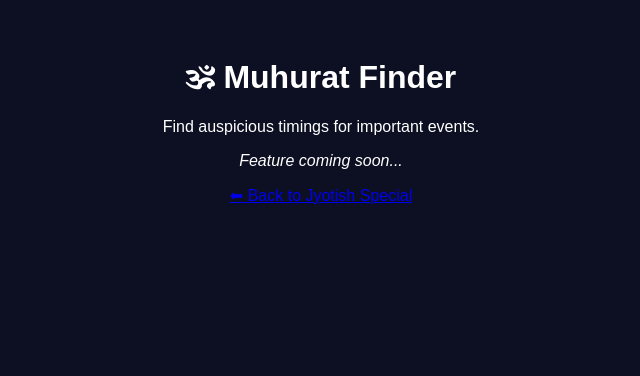
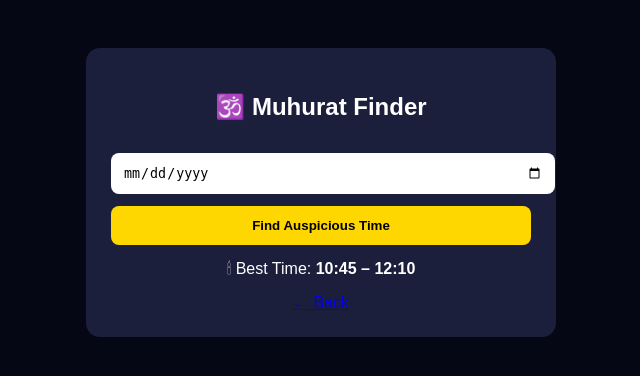
Before and after one commit to Udita1995/astro-ai-bot, a Flask app: page /muhurat in a window 1280 px wide. Shown: the top 376 px of the page, without its empty margins (319-959 px from the left). Run offline with Flask 3, Linux system fonts and the light colour scheme.

Commit message:
Update muhurat.html

```diff
--- a/templates/muhurat.html
+++ b/templates/muhurat.html
@@ -1,17 +1,22 @@
 <!DOCTYPE html>
 <html>
 <head>
-    <title>Muhurat Finder | AstroRashi</title>
-    <meta name="viewport" content="width=device-width, initial-scale=1">
+<title>Muhurat Finder | AstroRashi</title>
+<meta name="viewport" content="width=device-width, initial-scale=1">
+<style>
+body{background:#050714;color:white;font-family:Arial;text-align:center;padding:40px}
+.box{max-width:420px;margin:auto;background:#1b1f3b;padding:25px;border-radius:14px}
+input,button{width:100%;padding:12px;margin-top:12px;border-radius:8px;border:none}
+button{background:gold;font-weight:bold}
+</style>
 </head>
-<body style="background:#0c1022;color:white;font-family:Arial;text-align:center;padding:30px;">
-
-<h1>🕉 Muhurat Finder</h1>
-<p>Find auspicious timings for important events.</p>
-
-<p><i>Feature coming soon...</i></p>
-
-<a href="/jyotish-special">⬅ Back to Jyotish Special</a>
-
+<body>
+<div class="box">
+<h2>🕉️ Muhurat Finder</h2>
+<input type="date">
+<button>Find Auspicious Time</button>
+<p style="margin-top:15px;">🕯 Best Time: <b>10:45 – 12:10</b></p>
+<a href="/jyotish-special">← Back</a>
+</div>
 </body>
 </html>
```
